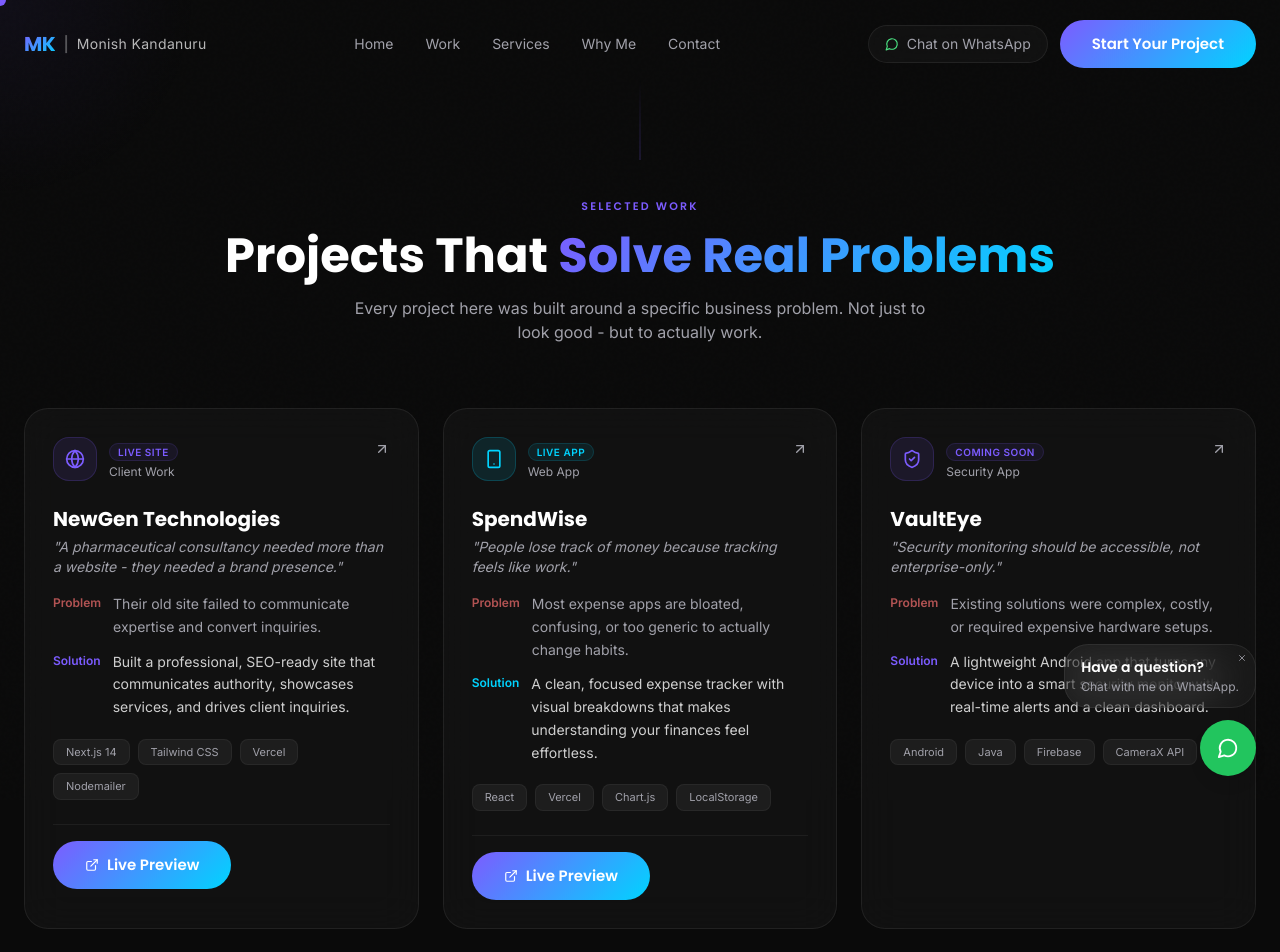
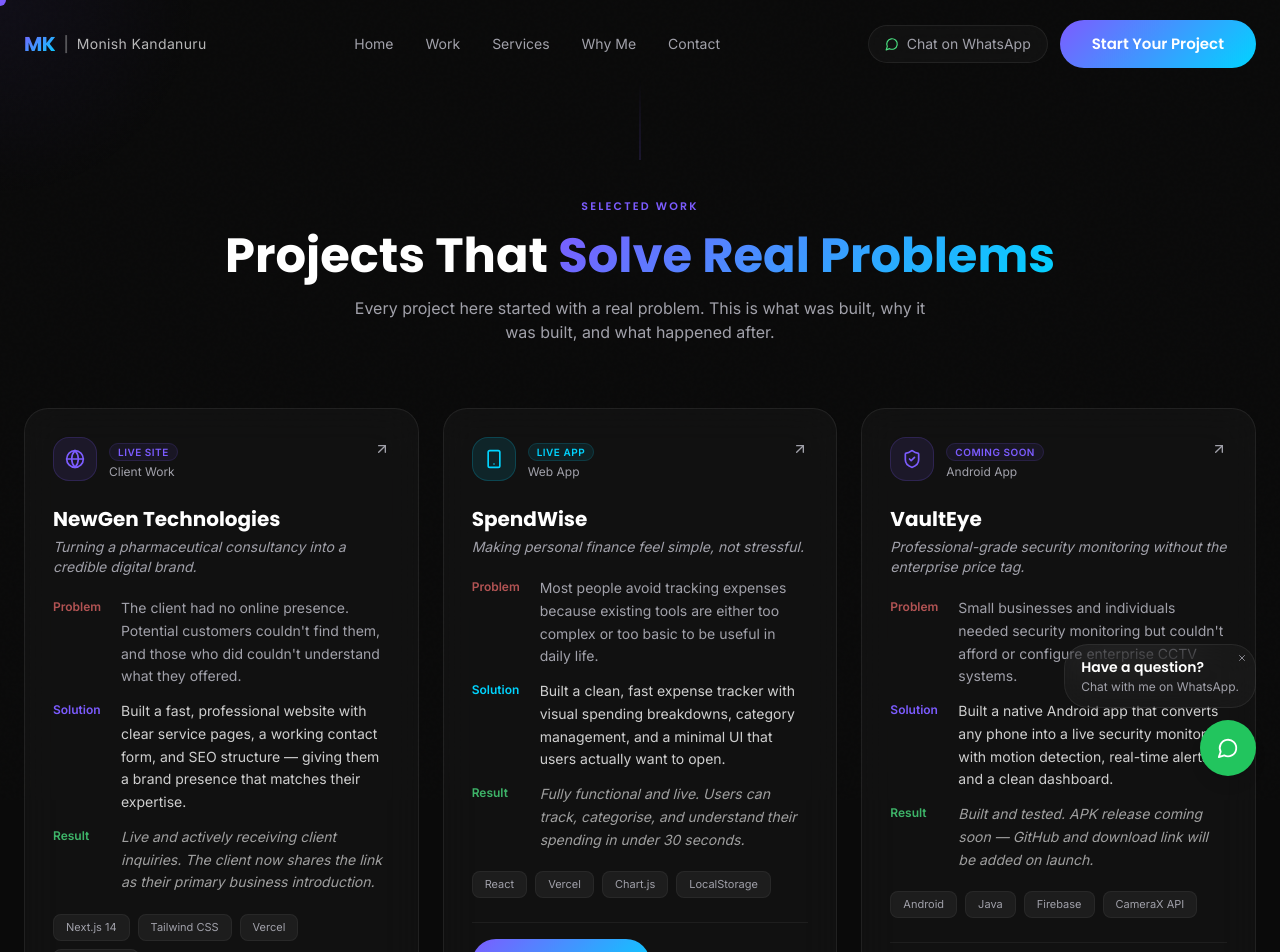
Before and after one commit to monishkandanuru/monishbuilds, a Next.js app: page /work in a window 1280 px wide. Shown: the top 952 px of the page. Built offline with nearby package versions, Linux system fonts and the light colour scheme.

Commit message:
Audit fixes - stronger copy, result rows, about card, fixed links

```diff
--- a/components/Projects.tsx
+++ b/components/Projects.tsx
@@ -8,9 +8,10 @@ const projects = [
     id: "newgen",
     label: "Client Work",
     title: "NewGen Technologies",
-    tagline: "A pharmaceutical consultancy needed more than a website - they needed a brand presence.",
-    problem: "Their old site failed to communicate expertise and convert inquiries.",
-    solution: "Built a professional, SEO-ready site that communicates authority, showcases services, and drives client inquiries.",
+    tagline: "Turning a pharmaceutical consultancy into a credible digital brand.",
+    problem: "The client had no online presence. Potential customers couldn't find them, and those who did couldn't understand what they offered.",
+    solution: "Built a fast, professional website with clear service pages, a working contact form, and SEO structure — giving them a brand presence that matches their expertise.",
+    result: "Live and actively receiving client inquiries. The client now shares the link as their primary business introduction.",
     tech: ["Next.js 14", "Tailwind CSS", "Vercel", "Nodemailer"],
     icon: Globe,
     color: "#7C5CFF",
@@ -25,9 +26,10 @@ const projects = [
     id: "spendwise",
     label: "Web App",
     title: "SpendWise",
-    tagline: "People lose track of money because tracking feels like work.",
-    problem: "Most expense apps are bloated, confusing, or too generic to actually change habits.",
-    solution: "A clean, focused expense tracker with visual breakdowns that makes understanding your finances feel effortless.",
+    tagline: "Making personal finance feel simple, not stressful.",
+    problem: "Most people avoid tracking expenses because existing tools are either too complex or too basic to be useful in daily life.",
+    solution: "Built a clean, fast expense tracker with visual spending breakdowns, category management, and a minimal UI that users actually want to open.",
+    result: "Fully functional and live. Users can track, categorise, and understand their spending in under 30 seconds.",
     tech: ["React", "Vercel", "Chart.js", "LocalStorage"],
     icon: Smartphone,
     color: "#00D4FF",
@@ -40,11 +42,12 @@ const projects = [
   },
   {
     id: "vaulteye",
-    label: "Security App",
+    label: "Android App",
     title: "VaultEye",
-    tagline: "Security monitoring should be accessible, not enterprise-only.",
-    problem: "Existing solutions were complex, costly, or required expensive hardware setups.",
-    solution: "A lightweight Android app that turns any device into a smart security monitor with real-time alerts and a clean dashboard.",
+    tagline: "Professional-grade security monitoring without the enterprise price tag.",
+    problem: "Small businesses and individuals needed security monitoring but couldn't afford or configure enterprise CCTV systems.",
+    solution: "Built a native Android app that converts any phone into a live security monitor with motion detection, real-time alerts, and a clean dashboard.",
+    result: "Built and tested. APK release coming soon — GitHub and download link will be added on launch.",
     tech: ["Android", "Java", "Firebase", "CameraX API"],
     icon: ShieldCheck,
     color: "#7C5CFF",
@@ -79,15 +82,19 @@ function ProjectCard(props: { project: typeof projects[0]; index: number }) {
         <ArrowUpRight size={16} className="text-muted group-hover:text-white transition-colors duration-300 mt-1" />
       </div>
       <h3 className="font-heading font-bold text-xl text-white mb-1 relative z-10">{project.title}</h3>
-      <p className="text-muted text-sm font-body italic mb-4 relative z-10">{'"' + project.tagline + '"'}</p>
+      <p className="text-muted text-sm font-body italic mb-5 relative z-10">{project.tagline}</p>
       <div className="space-y-3 mb-5 relative z-10">
         <div className="flex gap-3">
-          <span className="text-red-400/70 text-xs font-body font-semibold pt-0.5 flex-shrink-0">Problem</span>
+          <span className="text-red-400/70 text-xs font-body font-semibold pt-0.5 flex-shrink-0 w-14">Problem</span>
           <p className="text-muted text-sm font-body leading-relaxed">{project.problem}</p>
         </div>
         <div className="flex gap-3">
-          <span className="text-xs font-body font-semibold pt-0.5 flex-shrink-0" style={{ color: project.color }}>Solution</span>
+          <span className="text-xs font-body font-semibold pt-0.5 flex-shrink-0 w-14" style={{ color: project.color }}>Solution</span>
           <p className="text-white/80 text-sm font-body leading-relaxed">{project.solution}</p>
+        </div>
+        <div className="flex gap-3">
+          <span className="text-green-400/80 text-xs font-body font-semibold pt-0.5 flex-shrink-0 w-14">Result</span>
+          <p className="text-white/60 text-sm font-body leading-relaxed italic">{project.result}</p>
         </div>
       </div>
       <div className="flex flex-wrap gap-2 mb-6 relative z-10">
@@ -112,6 +119,12 @@ function ProjectCard(props: { project: typeof projects[0]; index: number }) {
           )}
         </div>
       )}
+      {!hasLinks && project.id === "vaulteye" && (
+        <div className="pt-4 border-t border-white/5 relative z-10">
+          <span className="text-xs text-muted font-body italic">APK + GitHub releasing soon — check back or </span>
+          <a href="/contact" className="text-xs text-primary hover:underline font-body">get notified.</a>
+        </div>
+      )}
     </motion.div>
   );
 }
@@ -127,7 +140,7 @@ export default function Projects() {
           <h2 className="font-heading font-bold text-3xl md:text-4xl lg:text-5xl">
             Projects That <span className="gradient-text">Solve Real Problems</span>
           </h2>
-          <p className="font-body text-muted max-w-xl mx-auto text-base">Every project here was built around a specific business problem. Not just to look good - but to actually work.</p>
+          <p className="font-body text-muted max-w-xl mx-auto text-base">Every project here started with a real problem. This is what was built, why it was built, and what happened after.</p>
         </motion.div>
         <div className="grid md:grid-cols-2 lg:grid-cols-3 gap-6">
           {projects.map(function(project, i) {
@@ -136,7 +149,7 @@ export default function Projects() {
         </div>
         <motion.div initial={{ opacity: 0 }} whileInView={{ opacity: 1 }} viewport={{ once: true }} transition={{ delay: 0.4, duration: 0.5 }} className="text-center mt-14">
           <p className="text-muted font-body text-sm mb-5">Have a project in mind? Let's build something better.</p>
-          <a href="#contact" className="btn-primary">
+          <a href="/contact" className="btn-primary">
             <span className="flex items-center gap-2">Start Your Project <ArrowUpRight size={15} /></span>
           </a>
         </motion.div>
--- a/components/Services.tsx
+++ b/components/Services.tsx
@@ -175,7 +175,7 @@ export default function Services() {
               {/* CTA */}
               <div className="mt-6 pt-5 border-t border-white/5">
                 <a
-                  href="#contact"
+                  href="/contact"
                   className="text-sm font-body font-medium inline-flex items-center gap-1.5 transition-all duration-300"
                   style={{ color: service.color }}
                 >
@@ -198,7 +198,7 @@ export default function Services() {
           className="text-center text-muted text-sm font-body mt-12"
         >
           Not sure which service fits your needs?{" "}
-          <a href="#contact" className="text-primary hover:underline">
+          <a href="/contact" className="text-primary hover:underline">
             Let's figure it out together.
           </a>
         </motion.p>
```
Also changed, not shown: components/Hero.tsx (+29 -14 lines).
